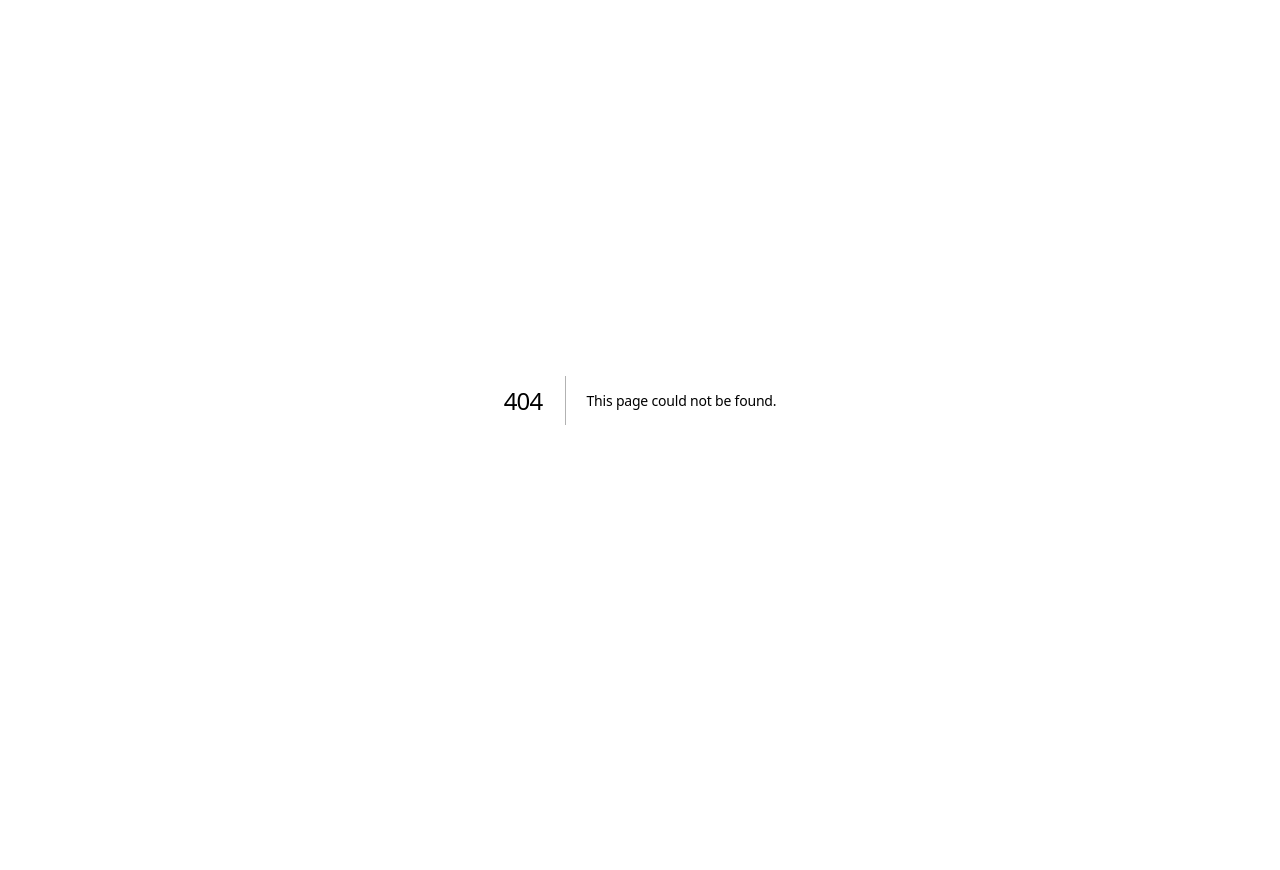
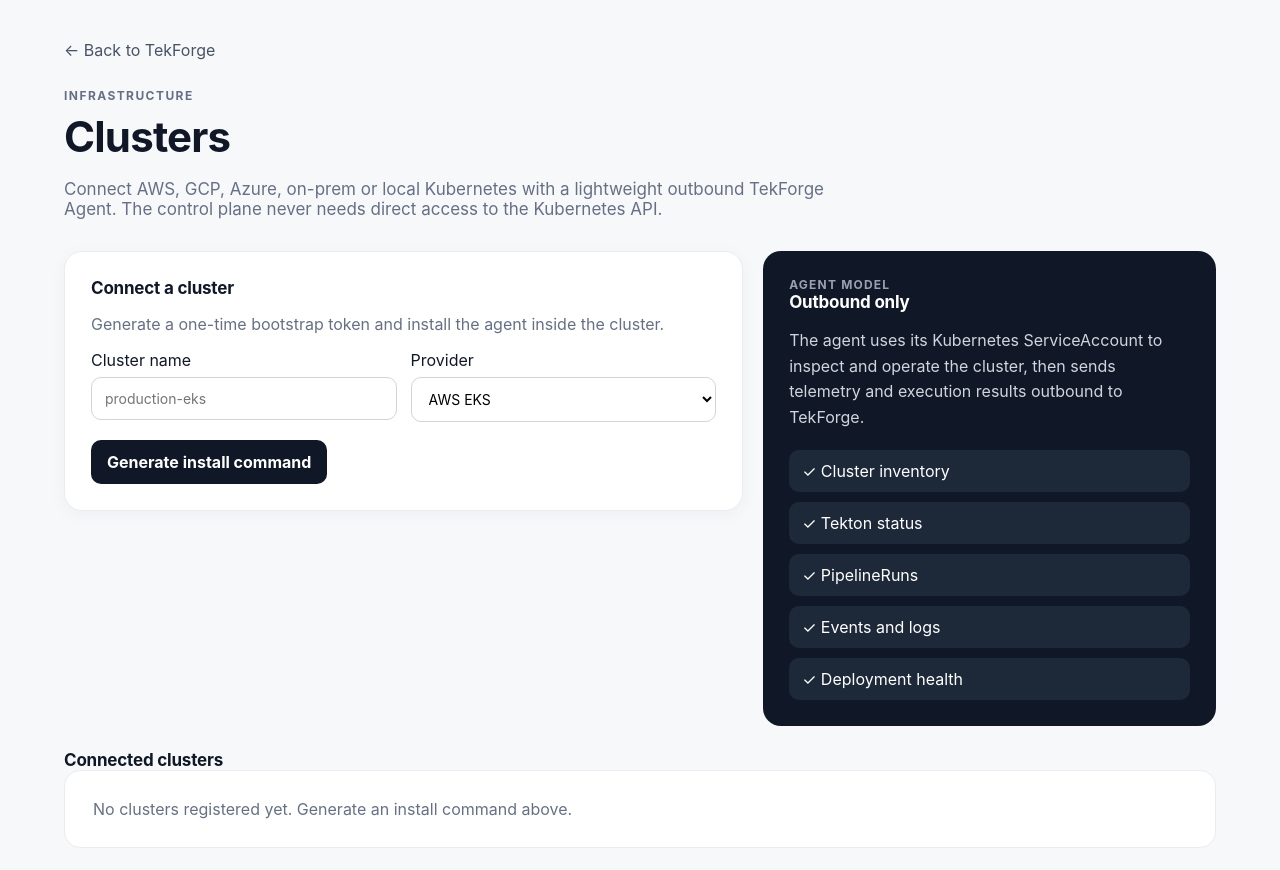
Before and after one commit to konthamvinay4-stack/tekforge, a Next.js app: page /clusters in a window 1280 px wide. Before the commit this address had no page. Shown: the top 870 px of the page. Before the commit the page ends 800 px from the top, so only its background shows below. Built offline with nearby package versions, Linux system fonts and the light colour scheme.

Commit message:
feat: add cluster agent management UI

```diff
--- /dev/null
+++ b/app/clusters/page.tsx
@@ -0,0 +1,131 @@
+"use client";
+
+import { useEffect, useMemo, useState } from "react";
+
+type Cluster = {
+  id: string;
+  name: string;
+  provider: string;
+  status: "connected" | "pending" | "offline";
+  kubernetesVersion?: string;
+  nodes?: number;
+  pods?: number;
+  namespaces?: number;
+  tekton?: boolean;
+  lastHeartbeat?: string;
+};
+
+const providers = ["AWS EKS", "GCP GKE", "Azure AKS", "Local Kubernetes", "Other"];
+
+export default function ClustersPage() {
+  const [name, setName] = useState("");
+  const [provider, setProvider] = useState("AWS EKS");
+  const [token, setToken] = useState("");
+  const [clusterId, setClusterId] = useState("");
+  const [busy, setBusy] = useState(false);
+  const [message, setMessage] = useState("");
+  const [clusters, setClusters] = useState<Cluster[]>([]);
+
+  const installCommand = useMemo(() => {
+    if (!token || !clusterId) return "Generate an install command to continue.";
+    const image = process.env.NEXT_PUBLIC_TEKFORGE_AGENT_IMAGE || "ghcr.io/tekforge/agent:latest";
+    return `kubectl create namespace tekforge-system --dry-run=client -o yaml | kubectl apply -f -\nhelm upgrade --install tekforge-agent oci://ghcr.io/tekforge/charts/agent --namespace tekforge-system --set agent.controlPlaneUrl=${typeof window !== "undefined" ? window.location.origin : "https://your-tekforge-domain"} --set agent.clusterId=${clusterId} --set agent.token=${token} --set image.repository=${image.split(":")[0]} --set image.tag=${image.split(":")[1] || "latest"}`;
+  }, [token, clusterId]);
+
+  useEffect(() => {
+    const saved = window.localStorage.getItem("tekforge-clusters");
+    if (saved) setClusters(JSON.parse(saved));
+  }, []);
+
+  function persist(next: Cluster[]) {
+    setClusters(next);
+    window.localStorage.setItem("tekforge-clusters", JSON.stringify(next));
+  }
+
+  async function createInstallToken() {
+    if (!name.trim()) {
+      setMessage("Enter a cluster name first.");
+      return;
+    }
+    setBusy(true);
+    setMessage("");
+    try {
+      const response = await fetch("/api/agent/install-token", {
+        method: "POST",
+        headers: { "Content-Type": "application/json" },
+        body: JSON.stringify({ name: name.trim(), provider }),
+      });
+      const data = await response.json();
+      if (!response.ok) throw new Error(data.error || "Unable to create installation token");
+      setClusterId(data.clusterId);
+      setToken(data.token);
+      persist([
+        ...clusters.filter((cluster) => cluster.id !== data.clusterId),
+        { id: data.clusterId, name: name.trim(), provider, status: "pending" },
+      ]);
+      setMessage("Installation command generated. Run it against the target cluster.");
+    } catch (error) {
+      setMessage(error instanceof Error ? error.message : "Unable to create installation token");
+    } finally {
+      setBusy(false);
+    }
+  }
+
+  async function refreshStatus() {
+    if (!clusterId) return;
+    const response = await fetch(`/api/agent/status?clusterId=${encodeURIComponent(clusterId)}`, { cache: "no-store" });
+    const data = await response.json();
+    if (response.ok && data.cluster) {
+      persist(clusters.map((cluster) => cluster.id === clusterId ? { ...cluster, ...data.cluster } : cluster));
+      setMessage(data.cluster.status === "connected" ? "Agent heartbeat received." : "Agent has not connected yet.");
+    }
+  }
+
+  return (
+    <main style={{ minHeight: "100vh", background: "#f7f8fa", color: "#101828", padding: "40px 5vw", fontFamily: "Inter, system-ui, sans-serif" }}>
+      <div style={{ maxWidth: 1250, margin: "0 auto" }}>
+        <a href="/" style={{ color: "#475467", textDecoration: "none" }}>← Back to TekForge</a>
+        <header style={{ margin: "28px 0 32px" }}>
+          <div style={{ fontSize: 12, fontWeight: 700, letterSpacing: ".12em", color: "#667085" }}>INFRASTRUCTURE</div>
+          <h1 style={{ fontSize: 42, margin: "8px 0" }}>Clusters</h1>
+          <p style={{ color: "#667085", fontSize: 17, maxWidth: 760 }}>Connect AWS, GCP, Azure, on-prem or local Kubernetes with a lightweight outbound TekForge Agent. The control plane never needs direct access to the Kubernetes API.</p>
+        </header>
+
+        <section style={{ display: "grid", gridTemplateColumns: "1.2fr .8fr", gap: 20, alignItems: "start" }}>
+          <div style={{ background: "white", border: "1px solid #eaecf0", borderRadius: 18, padding: 26, boxShadow: "0 4px 18px rgba(16,24,40,.04)" }}>
+            <h2 style={{ marginTop: 0 }}>Connect a cluster</h2>
+            <p style={{ color: "#667085" }}>Generate a one-time bootstrap token and install the agent inside the cluster.</p>
+            <div style={{ display: "grid", gridTemplateColumns: "1fr 1fr", gap: 14 }}>
+              <label>Cluster name<input value={name} onChange={(e) => setName(e.target.value)} placeholder="production-eks" style={inputStyle} /></label>
+              <label>Provider<select value={provider} onChange={(e) => setProvider(e.target.value)} style={inputStyle}>{providers.map((item) => <option key={item}>{item}</option>)}</select></label>
+            </div>
+            <button onClick={createInstallToken} disabled={busy} style={primaryStyle}>{busy ? "Generating…" : "Generate install command"}</button>
+            {token && <div style={{ marginTop: 22 }}>
+              <div style={{ fontWeight: 700, marginBottom: 8 }}>Install the TekForge Agent</div>
+              <pre style={codeStyle}>{installCommand}</pre>
+              <div style={{ display: "flex", gap: 10 }}><button style={secondaryStyle} onClick={() => navigator.clipboard.writeText(installCommand)}>Copy command</button><button style={secondaryStyle} onClick={refreshStatus}>Check connection</button></div>
+            </div>}
+            {message && <p style={{ color: "#475467", marginTop: 16 }}>{message}</p>}
+          </div>
+
+          <div style={{ background: "#101828", color: "white", borderRadius: 18, padding: 26 }}>
+            <div style={{ color: "#98a2b3", fontSize: 12, fontWeight: 700, letterSpacing: ".1em" }}>AGENT MODEL</div>
+            <h2>Outbound only</h2>
+            <p style={{ color: "#d0d5dd", lineHeight: 1.6 }}>The agent uses its Kubernetes ServiceAccount to inspect and operate the cluster, then sends telemetry and execution results outbound to TekForge.</p>
+            <div style={{ display: "grid", gap: 10, marginTop: 20 }}>{["Cluster inventory", "Tekton status", "PipelineRuns", "Events and logs", "Deployment health"].map((item) => <div key={item} style={{ padding: "11px 13px", background: "#1d2939", borderRadius: 10 }}>✓ {item}</div>)}</div>
+          </div>
+        </section>
+
+        <section style={{ marginTop: 24 }}>
+          <h2>Connected clusters</h2>
+          <div style={{ display: "grid", gap: 12 }}>{clusters.length === 0 ? <div style={{ background: "white", border: "1px solid #eaecf0", borderRadius: 16, padding: 28, color: "#667085" }}>No clusters registered yet. Generate an install command above.</div> : clusters.map((cluster) => <div key={cluster.id} style={{ background: "white", border: "1px solid #eaecf0", borderRadius: 16, padding: 20, display: "flex", justifyContent: "space-between", gap: 20, alignItems: "center" }}><div><strong style={{ fontSize: 18 }}>{cluster.name}</strong><div style={{ color: "#667085", marginTop: 5 }}>{cluster.provider} · {cluster.kubernetesVersion || "Waiting for agent"}</div></div><div style={{ display: "flex", gap: 18, alignItems: "center", color: "#667085" }}><span>{cluster.nodes ?? "—"} nodes</span><span>{cluster.pods ?? "—"} pods</span><span>{cluster.tekton ? "Tekton ✓" : "Tekton —"}</span><span style={{ color: cluster.status === "connected" ? "#067647" : "#b54708", fontWeight: 700 }}>● {cluster.status}</span></div></div>)}</div>
+        </section>
+      </div>
+    </main>
+  );
+}
+
+const inputStyle = { width: "100%", boxSizing: "border-box" as const, marginTop: 7, padding: "12px 13px", border: "1px solid #d0d5dd", borderRadius: 10, fontSize: 14, background: "white" };
+const primaryStyle = { marginTop: 18, border: 0, borderRadius: 10, padding: "12px 16px", background: "#101828", color: "white", fontWeight: 700, cursor: "pointer" };
+const secondaryStyle = { border: "1px solid #d0d5dd", borderRadius: 10, padding: "10px 14px", background: "white", color: "#344054", fontWeight: 600, cursor: "pointer" };
+const codeStyle = { whiteSpace: "pre-wrap" as const, background: "#0b1220", color: "#d1fadf", borderRadius: 12, padding: 16, fontSize: 12, lineHeight: 1.6, overflowX: "auto" as const };
```
